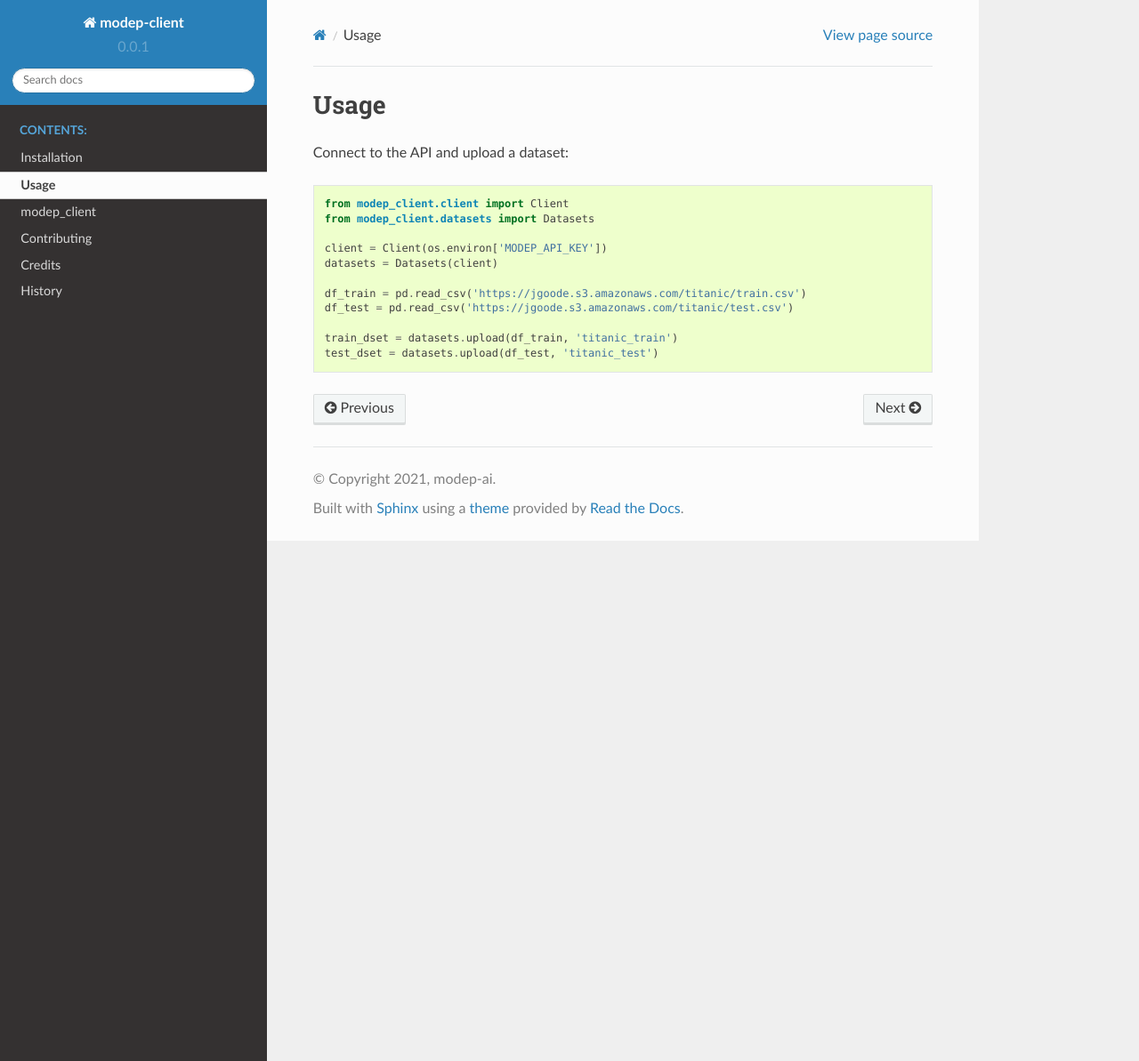
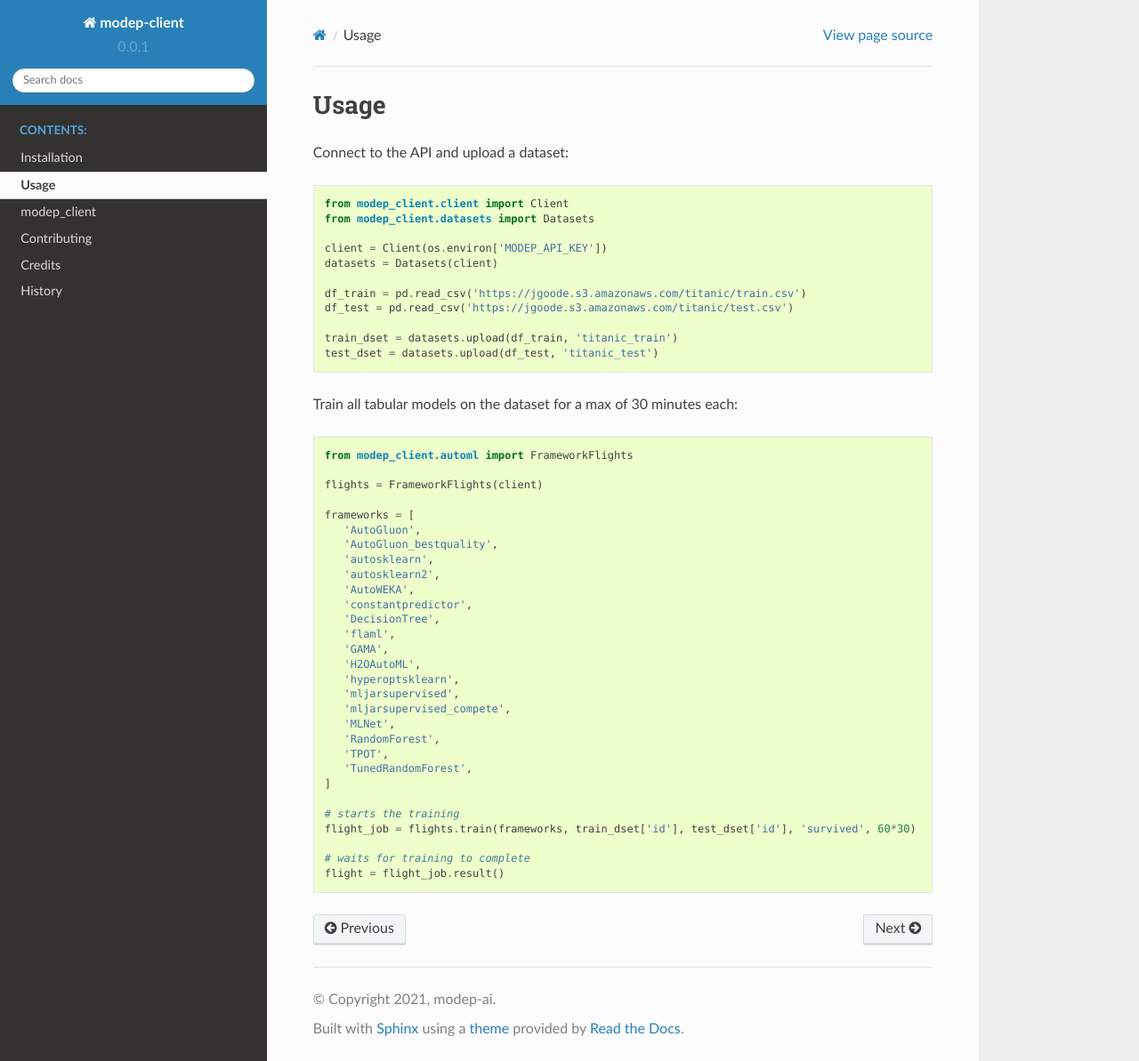
Before and after one commit to modep-ai/modep-client, a Sphinx documentation site: the page built from docs/usage.rst, in a window 1280 px wide and 1193 px high. Shown: the whole window at 89% size. Built offline with Sphinx 7.4.7 and the Read the Docs theme 2.0.0, drawn with Linux system fonts in a browser that asks for light colours.

Commit message:
Update usage docs

```diff
--- a/docs/usage.rst
+++ b/docs/usage.rst
@@ -15,3 +15,36 @@
 
   train_dset = datasets.upload(df_train, 'titanic_train')
   test_dset = datasets.upload(df_test, 'titanic_test')
+
+
+Train all tabular models on the dataset for a max of 30 minutes each::
+
+  from modep_client.automl import FrameworkFlights
+
+  flights = FrameworkFlights(client)
+
+  frameworks = [
+     'AutoGluon',
+     'AutoGluon_bestquality',
+     'autosklearn',
+     'autosklearn2',
+     'AutoWEKA',
+     'constantpredictor',
+     'DecisionTree',
+     'flaml',
+     'GAMA',
+     'H2OAutoML',
+     'hyperoptsklearn',
+     'mljarsupervised',
+     'mljarsupervised_compete',
+     'MLNet',
+     'RandomForest',
+     'TPOT',
+     'TunedRandomForest',
+  ]
+
+  # starts the training
+  flight_job = flights.train(frameworks, train_dset['id'], test_dset['id'], 'survived', 60*30)
+
+  # waits for training to complete
+  flight = flight_job.result()
```
